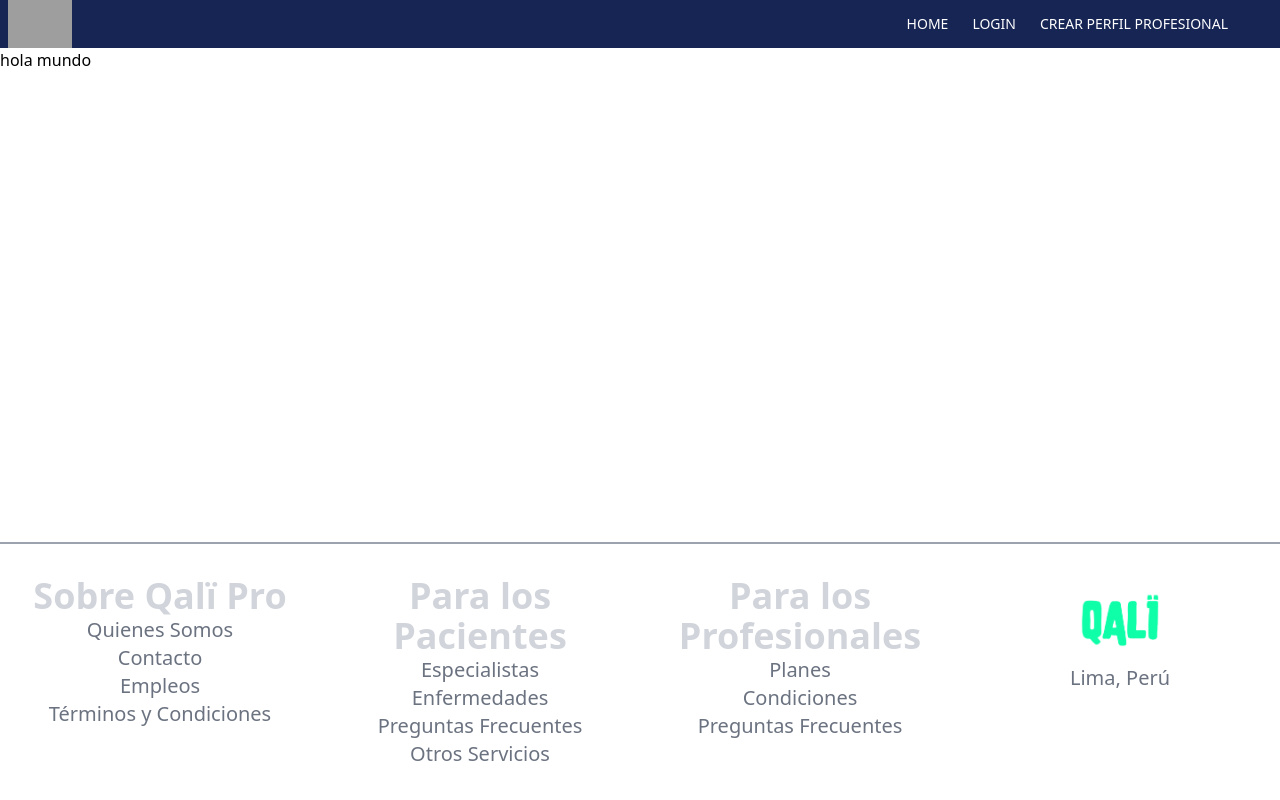
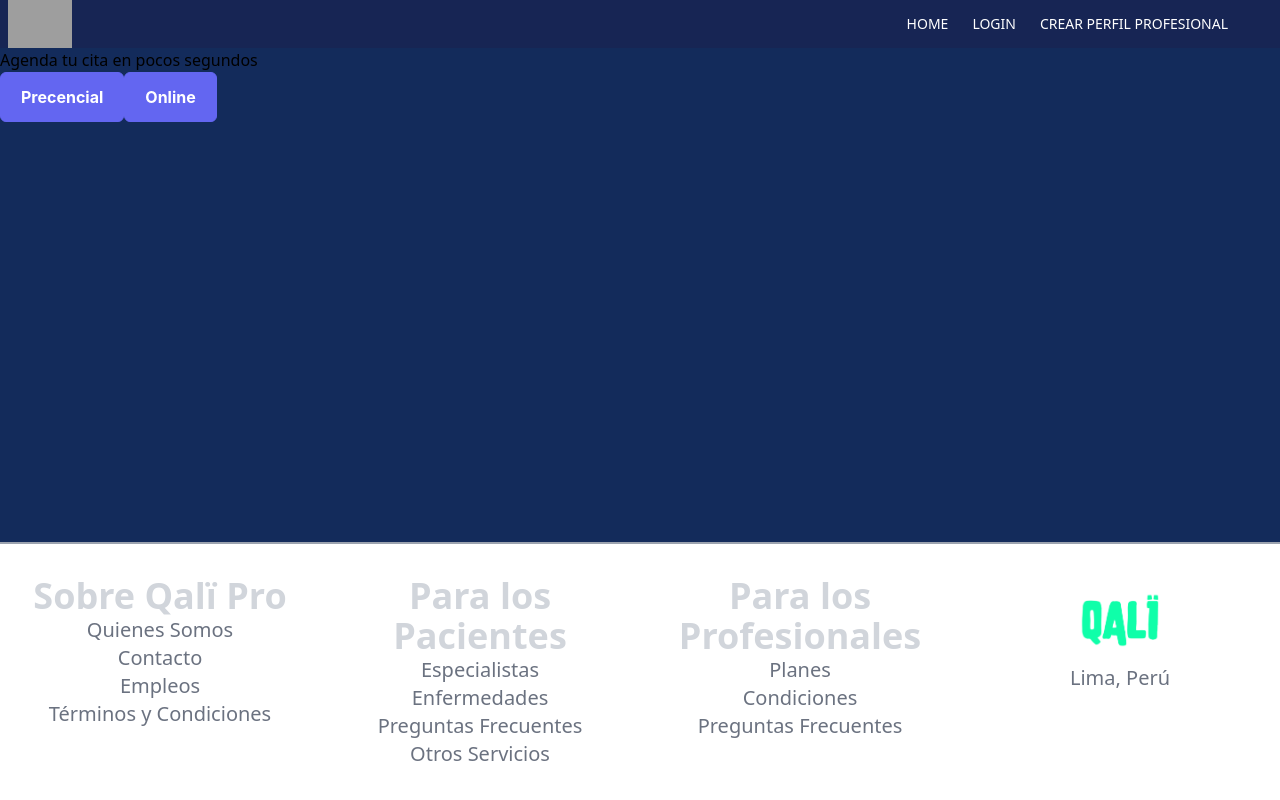
Before and after one commit to abelacco/qali-client, a React (Vite) app in the folder qali-client/: page / in a window 1280 px wide. Built offline with nearby package versions, Linux system fonts and the light colour scheme; grey boxes are pictures that could not be loaded.

Commit message:
fix en estilos del layout y creacion de constantes

```diff
--- a/qali-client/src/App.jsx
+++ b/qali-client/src/App.jsx
@@ -5,7 +5,6 @@ import Home from "./components/Home/Home";
 
 
 function App() {
-
   return (
     <>
       <Routes>
--- a/qali-client/src/components/Footer/Footer.jsx
+++ b/qali-client/src/components/Footer/Footer.jsx
@@ -2,7 +2,7 @@ import img from "../../assets/Footerimg.png";
 
 export const Footer = () => {
   return (
-    <footer className="fixed bottom-0 left-0 w-full bg-white text-gray-300 py-4 border-t-2 border-gray-400">
+    <footer className="w-full bg-white text-gray-300 py-4 border-t-2 border-gray-400">
       <div className="container mx-auto text-center max-w-1200">
         <div className="flex flex-wrap">
           <div className="w-full sm:w-1/2 md:w-1/4 py-4">
--- a/qali-client/src/components/Home/Home.jsx
+++ b/qali-client/src/components/Home/Home.jsx
@@ -1,13 +1,14 @@
 import React from 'react'
 import Layout from './LayoutCliente'
+import FiltrosHome from './homeComponents/FiltrosHome'
 
 function Home() {
     return (
-        <Layout>
-            <div className='bg'>
-                <h1>
-                    hola mundo
-                </h1>
+        <Layout clase={'h-screen'}>
+            <div className='bg-qali-blue h-full'>
+
+                <h1>Agenda tu cita en pocos segundos</h1>
+                <FiltrosHome/>
 
             </div>
         </Layout>
--- a/qali-client/src/components/Home/LayoutCliente.jsx
+++ b/qali-client/src/components/Home/LayoutCliente.jsx
@@ -1,16 +1,14 @@
-import {Footer} from "../Footer/Footer";
+import { Footer } from "../Footer/Footer";
 import Navbar from "../Navbar/Navbar";
 import React from "react";
 
-const Layout = ({ children }) => {
+const Layout = ({ children, clase }) => {
   return (
-    <>
+    <div className={`${clase} flex flex-col`}>
       <Navbar />
-      <main>
-        {children}
-      </main>
+      {children}
       <Footer />
-    </>
+    </div>
   );
 };
 
--- /dev/null
+++ b/qali-client/src/components/Home/homeComponents/FiltrosHome.jsx
@@ -0,0 +1,30 @@
+import React, { useState } from 'react'
+//Components and Dependencies
+import { Button } from 'primereact/button';
+//Constants
+import { PRECENCIAL, ONLINE } from '../../../utils/constantes';
+
+function FiltrosHome() {
+
+    const [selected, setSelected] = useState(null);
+
+    const handlePrecencial = () => {
+        setSelected(PRECENCIAL)
+    }
+
+    const handleOnline = () => {
+        setSelected(ONLINE)
+    }
+
+    return (
+        <>
+            <div>
+                <Button label='Precencial' onClick={handlePrecencial} />
+                <Button label='Online' onClick={handleOnline} />
+            </div>
+            <div></div>
+        </>
+    )
+}
+
+export default FiltrosHome
--- /dev/null
+++ b/qali-client/src/utils/constantes.js
@@ -0,0 +1,2 @@
+export const PRECENCIAL = "precencial";
+export const ONLINE = "online"
```
